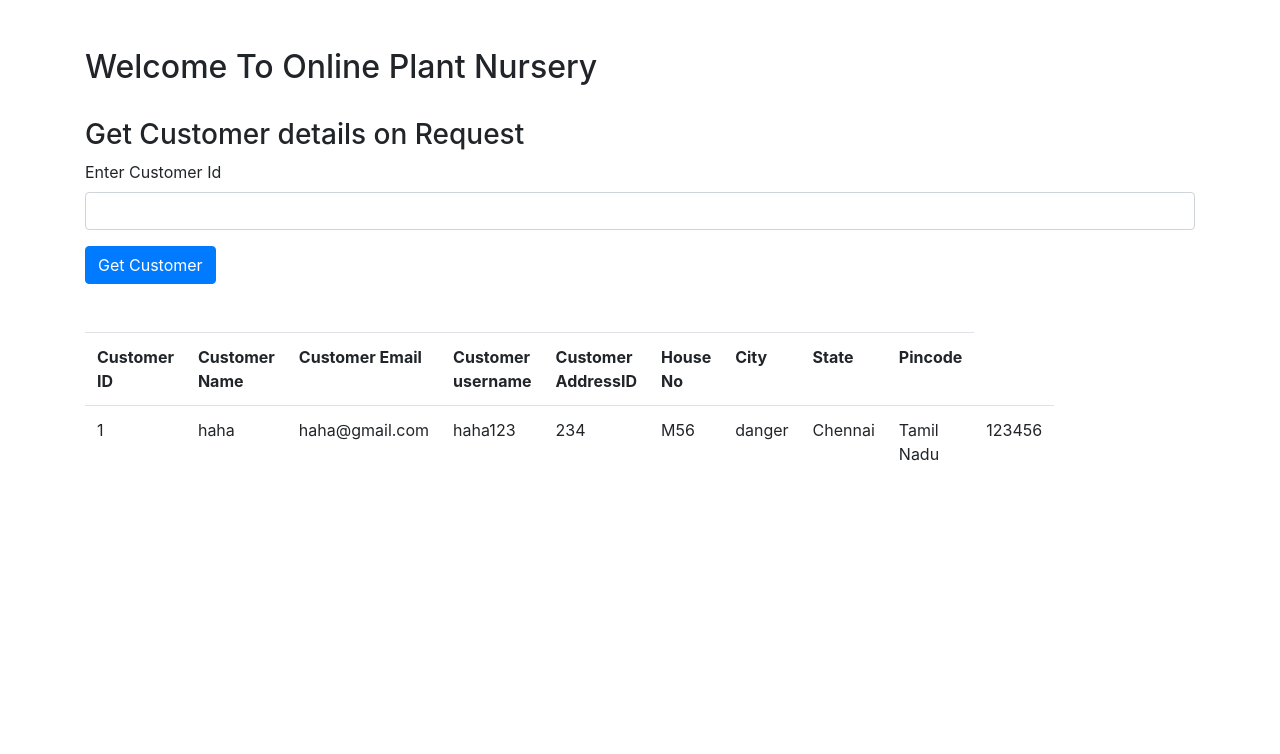
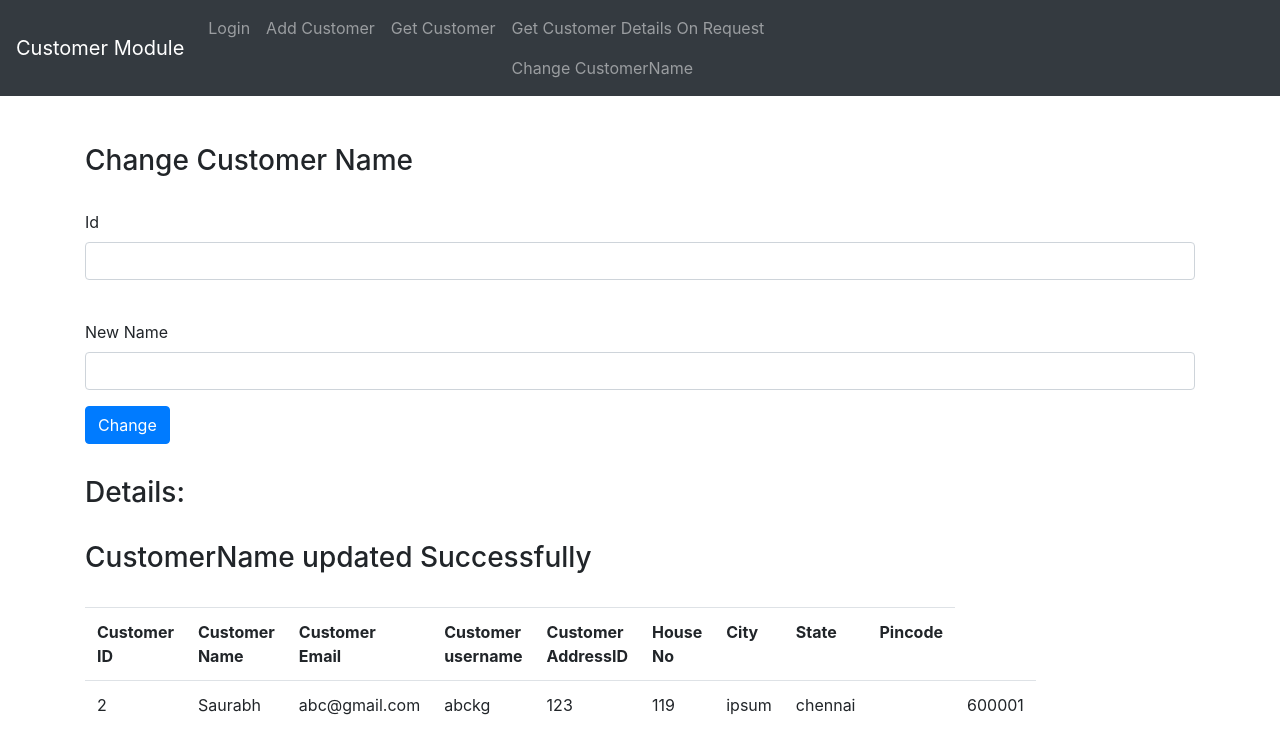
Before and after one commit to yashbhatia100/OnlinePlantNursery-UI, a React (Create React App) app in the folder onlineplantnursery/: page /changecustomername in a window 1280 px wide. Shown: the top 754 px of the page. Built offline with nearby package versions, Linux system fonts and the light colour scheme.

Commit message:
components updated

```diff
--- a/onlineplantnursery/src/App.js
+++ b/onlineplantnursery/src/App.js
@@ -5,20 +5,33 @@ import GetCustomer from './component/customer/GetCustomer';
 import Addcustomer from './component/customer/Addcustomer';
 import GetCustomerDetailsOnRequest from './component/customer/GetCustomerDetailsOnRequest';
 import LoginForm from './component/customer/LoginForm';
-
+import { BrowserRouter as Router, Route, Switch } from 'react-router-dom';
+import Navbar from './component/customer/Navbar';
+import Home from './component/customer/Home';
+import ChangeCustomerName from './component/customer/ChangeCustomerName';
 function App() {
 
+  return(
+    <div >
+    <Router>
+    <Navbar/>
+    <div className=" container mt-5">
+    <Switch>
+    <Route exact path="/" component = {Home} />
+    <Route exact path="/addcustomer" component = {Addcustomer} />
+    <Route exact path="/login" component = {LoginForm} />
+    <Route exact path="/getcustomer" component = {GetCustomer} />
+    <Route exact path="/getcustomerdetailsonrequest" component = {GetCustomerDetailsOnRequest} />
+    <Route exact path="/changecustomername" component = {ChangeCustomerName} />
+    </Switch>
+    </div>
+    </Router>
 
 
+    </div>
 
-  return (
-    <div className="container mt-5">
-     <h2>Welcome To Online Plant Nursery</h2>
-     <br/>
-     {/*<Addcustomer/>*/}
-     <GetCustomerDetailsOnRequest/>
-     </div>
-  );
+
+    );
 }
 
 export default App;
--- /dev/null
+++ b/onlineplantnursery/src/component/customer/ChangeCustomerName.js
@@ -0,0 +1,122 @@
+import  React,{ useState } from "react";
+import DisplayCustomer from "./DisplayCustomer";
+import validationMessage from '../../validationMessage';
+import commonStyle from "./commonStyle.module.css";
+
+export default function ChangeCustomerName(){
+
+    const customer = {
+
+        id : 2,
+        customerName : "Saurabh",
+        customerEmail : "abc@gmail.com",
+        username: "abckg",
+        password : "xyz421",
+        houseNo : 119,
+        addressId : 123,
+        colony : "ipsum",
+        city  : "chennai",
+        State: "TamilNadu",
+        pincode : 600001,
+
+    };
+
+const idRef = React.createRef();
+const customerNameref = React.createRef();
+
+const initialState = {
+    idRef : undefined,
+    customerNameref : undefined,
+    formstatus : "",
+    validations : {customerName : undefined}
+};
+
+const response = {customer: customer, errMsg: undefined};
+const [state, setNewState] = useState(initialState);
+
+const submitHandler = (event) => {
+  event.preventDefault();
+  setNewState({ ...state, formstatus: "Form is submitted Successfully" });
+};
+
+const changeHandler = (ref) => {
+    const field = ref.current;
+    const fieldName = field.name;
+    const fieldValue = field.value;
+    let validationMsg;
+    if (ref === customerNameref) {
+      validationMsg = validateCustomerName(fieldValue);
+    }
+
+
+    const newValidations = { ...state.validations, [fieldName]: validationMsg };
+    const newState = {
+      ...state,
+      [fieldName]: fieldValue,
+      customer: undefined,
+      errMsg: undefined,
+      validations: newValidations
+    };
+
+    setNewState(newState);
+
+  };
+  const validateCustomerName = (customerName) => {
+    if (customerName.length < 1) {
+      return validationMessage.invalidName;
+    }
+    return undefined;
+  }
+
+  return(
+    <div>
+    <h3> Change Customer Name</h3>
+    <br/>
+  <form onSubmit = {(event) => submitHandler(event)}>
+
+  <div className="form-group">
+    <label>Id</label>
+    <input name="id" type = "number"  ref={idRef} onChange={()=> changeHandler(idRef) }className="form-control" /><br/>
+    </div>
+
+
+  <div className="form-group">
+  <label>New  Name</label>
+  <input name="customerName" type = "text" ref={customerNameref} onChange={()=> changeHandler(customerNameref) }className="form-control" />
+
+  {state.validations.customerName ? (
+    <div className={commonStyle.error}>
+      {state.validations.customerName}
+    </div>
+  ) : (
+    ""
+  )}
+</div>
+<button className= "btn btn-primary" >Change</button>
+</form>
+<h2>{state.formstatus}</h2><br/>
+<h3>Details: <br/></h3>
+
+
+<br />
+{response.customer ? (
+  <div>
+    <h3>CustomerName updated Successfully</h3>
+    <br/>
+    <DisplayCustomer customer={ response.customer} />
+  </div>
+) : (
+  ""
+)}
+{response.errMsg ? (
+  <div>
+    <h3> customerName not updated Successfully</h3>
+    <br />
+    {response.errMsg}
+  </div>
+) : (
+  ""
+)}
+   </div>
+ );
+}
--- /dev/null
+++ b/onlineplantnursery/src/component/customer/Home.js
@@ -0,0 +1,8 @@
+export default function Home(){
+    return(
+        <div>
+           <div> <h1> Welcome to Online Plant Nursery</h1></div>
+            <h3>Customer Module</h3>
+        </div>
+    );
+}
--- /dev/null
+++ b/onlineplantnursery/src/component/customer/Navbar.js
@@ -0,0 +1,50 @@
+import { Link } from 'react-router-dom';
+
+export default function Navbar(){
+
+   return(
+      <div>
+       <nav className="navbar navbar-expand-lg navbar-dark bg-dark">
+       <Link to ="/" className="navbar-brand">
+       Customer Module
+       </Link>
+
+       <button className="navbar-toggler" type="button" data-toggle="collapse" data-target="#navbarSupportedContent">
+       <span className="navbar-toggler-icon"></span>
+   </button>
+
+   <div className="collapse navbar-collapse" id="navbarSupportedContent">
+   <ul className="navbar-nav mr-auto">
+       <li className="nav-item">
+           <Link to="/login" className="nav-link">
+               Login
+           </Link>
+       </li>
+       <li className="nav-item">
+           <Link to="/addcustomer" className="nav-link">
+               Add Customer
+           </Link>
+       </li>
+       <li className="nav-item">
+       <Link to="/getcustomer" className="nav-link">
+           Get Customer
+       </Link>
+       </li>
+       <li className="nav-item">
+       <Link to="/getcustomerdetailsonrequest" className="nav-link">
+           Get Customer Details On Request
+       </Link>
+       <li className="nav-item">
+       <Link to="/changecustomername" className="nav-link">
+           Change CustomerName
+       </Link>
+       </li>
+   </li>
+   </ul>
+   </div>
+       </nav>
+      </div>
+
+   ) ;
+
+}
```
Also changed, not shown: 2 other files (tests, documents, lock files or other folders).
